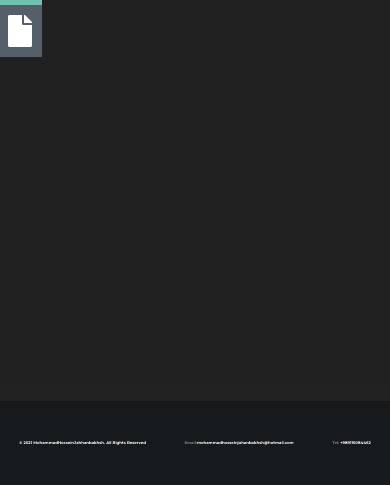
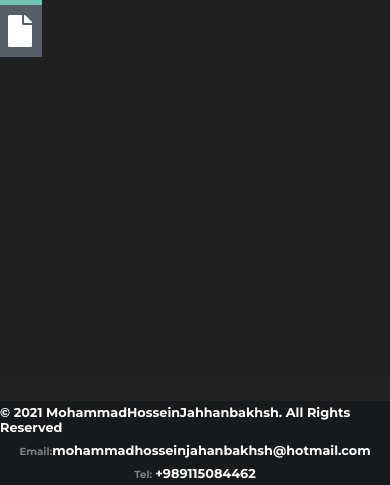
Before and after one commit to MHJahanbakhsh/portfolio, a plain HTML site: page index.html in a window 390 px wide. Shown: the part 590-1075 px from the top of the page. Drawn offline with Linux system fonts and the light colour scheme.

Commit message:
footer fixed v1

```diff
--- a/clip.css
+++ b/clip.css
@@ -53,8 +53,3 @@ nav i{
     transition: top 0.1s;
 
 } */
-
-/* .menu-links{
-    border:1px solid red;
-    /* margin-top: 4%; */
-} */
--- a/style.css
+++ b/style.css
@@ -396,13 +396,13 @@ footer small{
     background-color: transparent;
     font-weight: lighter;
     color: white;
-    font-size: 1vw;
+    font-size: 0.8em;
 }
 
 footer small span{
     background-color: transparent;
     color: grey;
-    font-size: 1vw;
+    font-size: 0.8em;
 }
 
 header{
@@ -418,7 +418,11 @@ header{
 @media(max-width:1024px){
     .cards-container{
         grid-template-columns: repeat(3,1fr);
-}}
+    }
+    footer{
+        flex-direction: column;
+    }
+}
 
 
 @media(max-width:768px){
@@ -429,4 +433,7 @@ header{
 @media(max-width:480px){
     .cards-container{
         grid-template-columns: repeat(1,1fr);
-}}
+    }
+
+
+}
```
